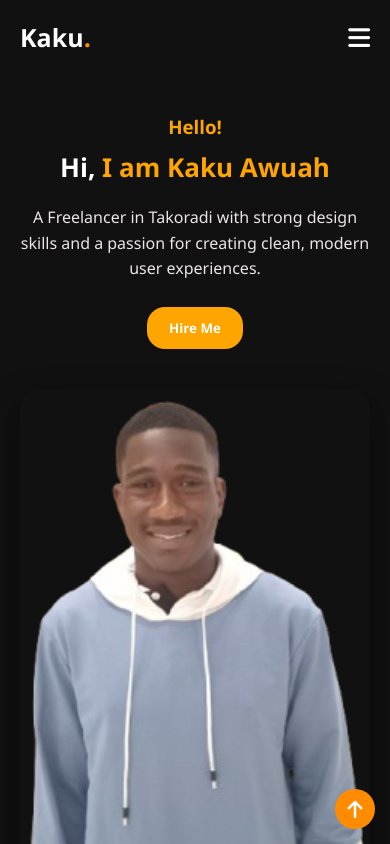
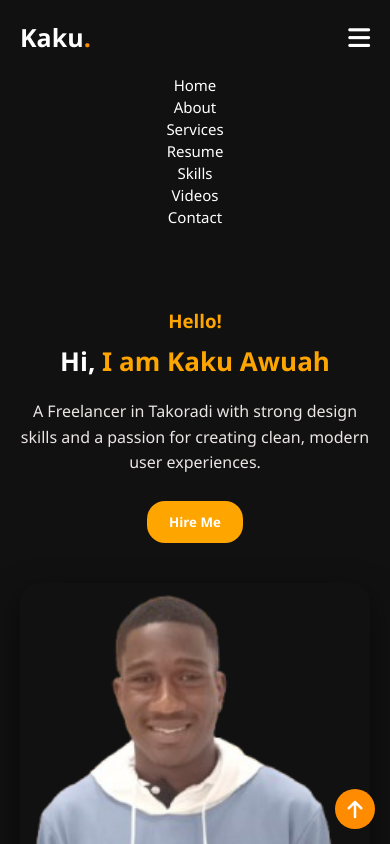
Before and after one commit to darlingbigjunoir-svg/portfolio, a plain HTML site: page index.html in a window 390 px wide. Both pictures are taken after a click on the element 359 px from the left and 37 px from the top of the page. Shown: the top 844 px of the page. Drawn offline with Linux system fonts and the light colour scheme.

Commit message:
added some javascript

```diff
--- a/index.html
+++ b/index.html
@@ -429,15 +429,16 @@
 
 
 
-      <script>
-         menuToggle.addEventListener("click", () => {
-  navMenu.classList.toggle("active");
 
-  menuToggle.innerHTML = navMenu.classList.contains("active")
-    ? '<i class="fa-solid fa-xmark"></i>'
-    : '<i class="fa-solid fa-bars"></i>';
-});
-      </script>
+     <script>
+  const menuToggle = document.getElementById('menu-toggle');
+  const nav = document.querySelector('nav');
+
+  menuToggle.addEventListener('click', function () {
+    nav.classList.toggle('active');
+  });
+</script>
+
 
 
   </body>
```
